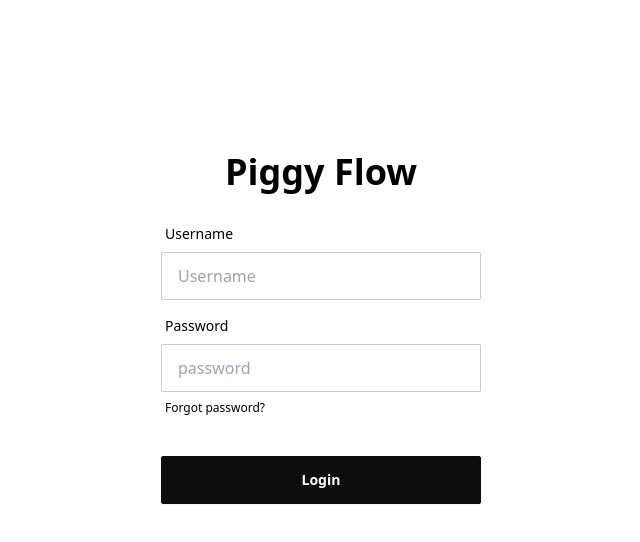
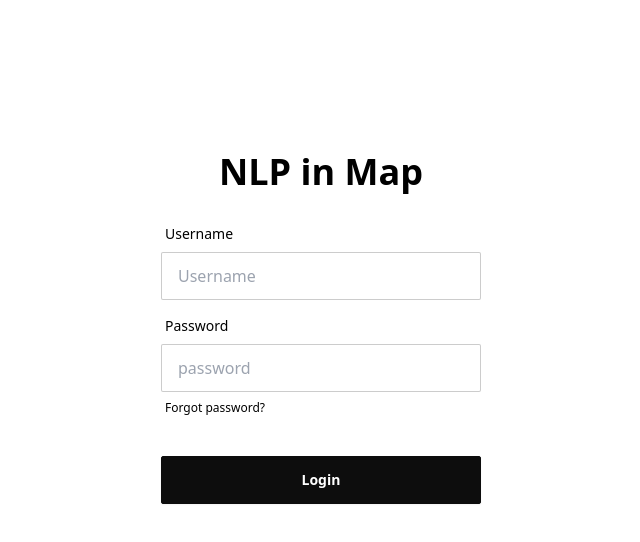
Before and after one commit to Michellewongyeeyan/NLP_in_map, a Nuxt app in the folder frontend/nuxt-ts-tailwind/: page /login in a window 1280 px wide. Shown: the top 542 px of the page, without its empty margins (319-959 px from the left). Built offline with nearby package versions, Linux system fonts and the light colour scheme; no server answers.

Commit message:
change title

```diff
--- a/frontend/nuxt-ts-tailwind/layouts/default.vue
+++ b/frontend/nuxt-ts-tailwind/layouts/default.vue
@@ -15,7 +15,7 @@
 </template>
 
 <script lang="ts" setup>
-const title = 'Piggy Flow'
+const title = 'NLP in Map'
 
 const siderbaritems = [
   {
--- a/frontend/nuxt-ts-tailwind/pages/login.vue
+++ b/frontend/nuxt-ts-tailwind/pages/login.vue
@@ -3,7 +3,7 @@
     <div class="card bg-base-100 w-full max-w-sm shrink-0">
       <div class="card-body pb-36">
         <h1 class="form-control text-4xl text-center font-bold mb-4">
-          Piggy Flow
+          NLP in Map
         </h1>
         <div class="form-control">
           <label class="label">
```
